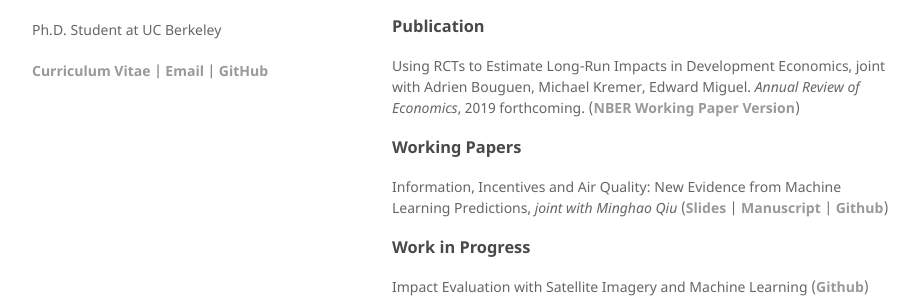
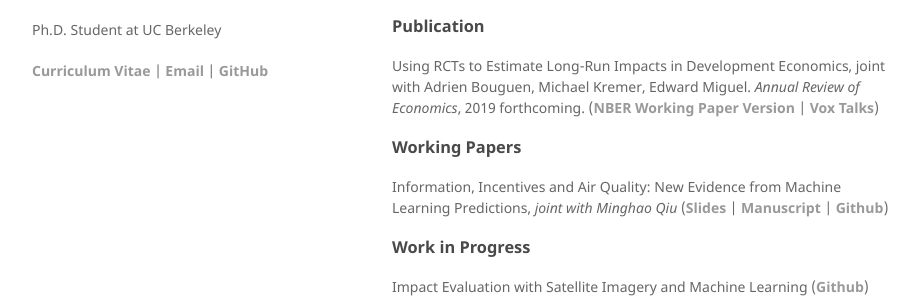
Before and after one commit to luna983/luna983.github.io, a Jekyll site: the page built from index.md, in a window 1280 px wide. Shown: the part 481-779 px from the top of the page, without its empty margins (178-1098 px from the left). Built offline with Jekyll 4.4.1, drawn with Linux system fonts in a browser that asks for light colours; our own code applies the rules of GitHub Pages for plain Markdown files.

Commit message:
Update index.md

```diff
--- a/index.md
+++ b/index.md
@@ -16,7 +16,7 @@ Luna is currently a Ph.D. student in [Agricultural and Resource Economics, at Un
 
 ### Publication
 
-Using RCTs to Estimate Long-Run Impacts in Development Economics, joint with Adrien Bouguen, Michael Kremer, Edward Miguel. _Annual Review of Economics_, 2019 forthcoming. ([__NBER Working Paper Version__](https://www.nber.org/papers/w25356))
+Using RCTs to Estimate Long-Run Impacts in Development Economics, joint with Adrien Bouguen, Michael Kremer, Edward Miguel. _Annual Review of Economics_, 2019 forthcoming. ([__NBER Working Paper Version__](https://www.nber.org/papers/w25356) &#124; [__Vox Talks__](https://voxeu.org/vox-talks/rcts-long-run))
 
 ### Working Papers
 
```
